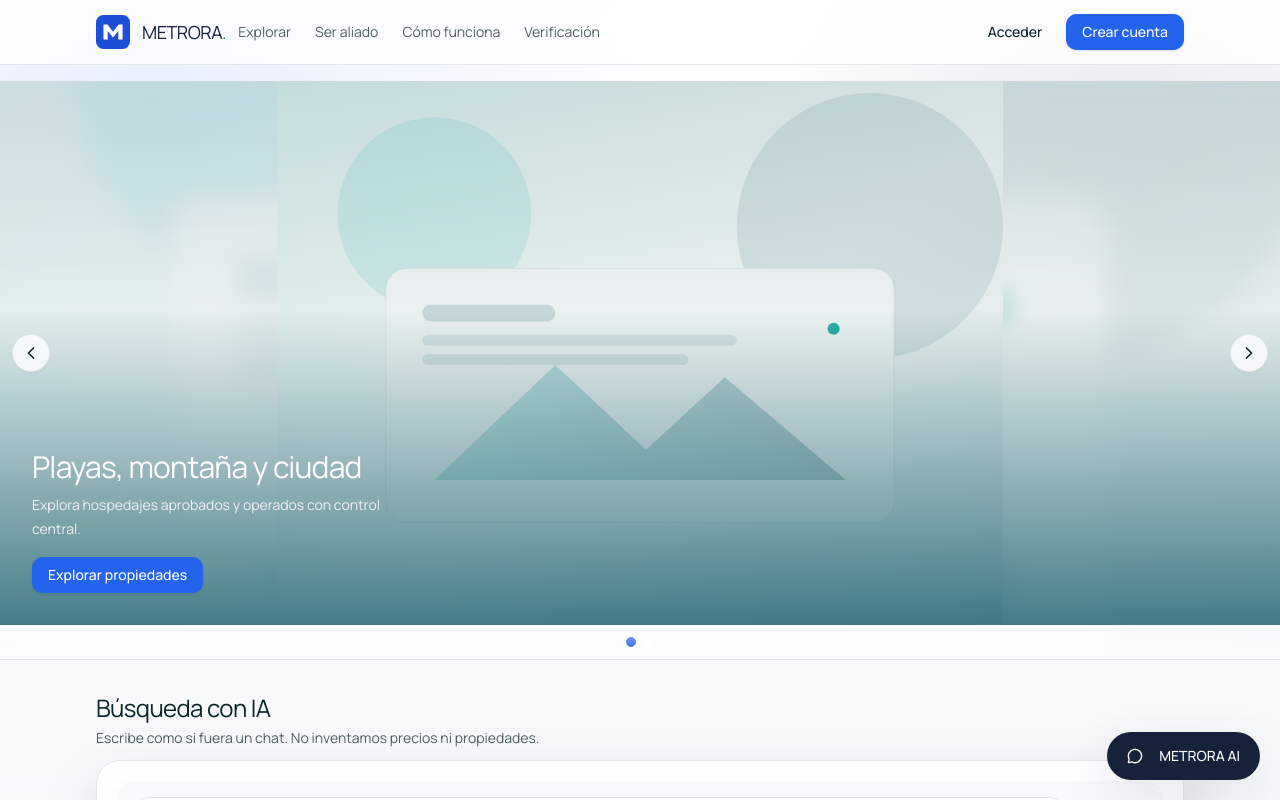
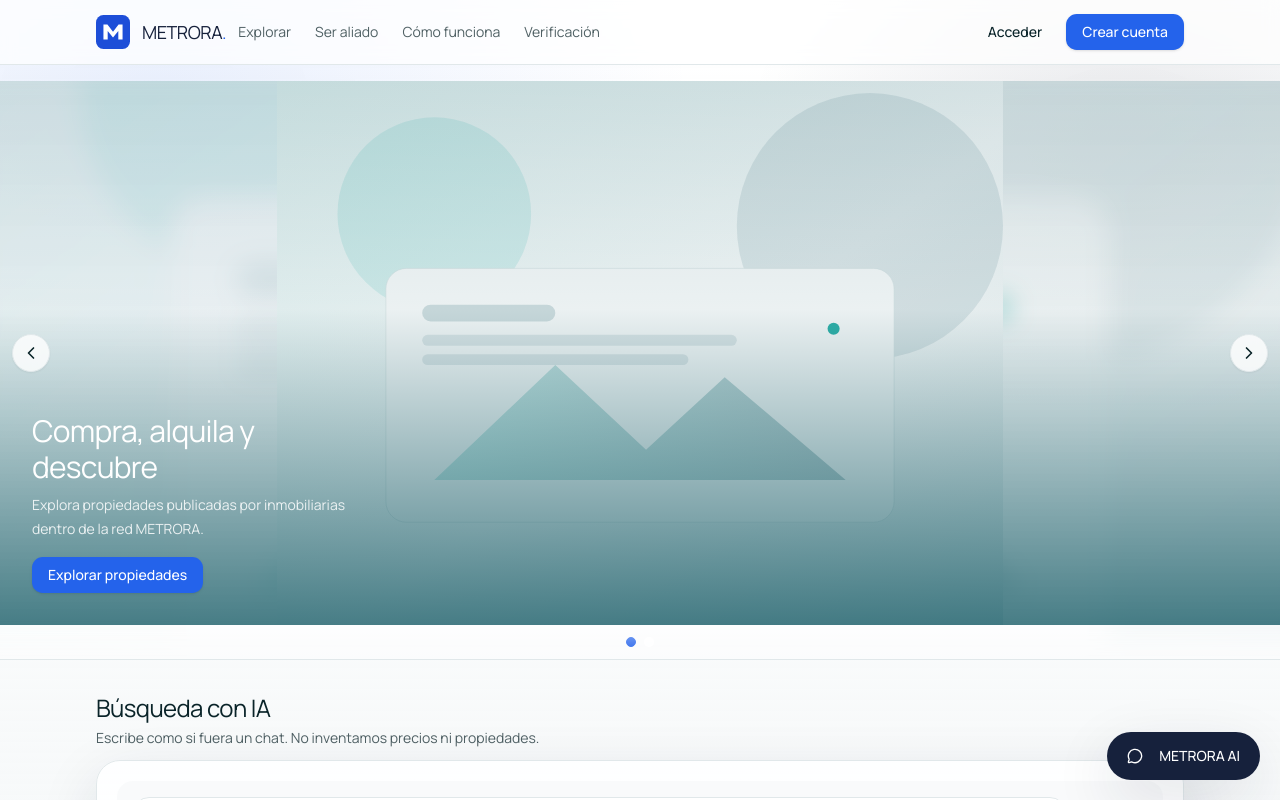
Before and after one commit to Guntherdrb30/godplace, a Next.js app: page / in a window 1280 px wide. Shown: the top 800 px of the page. Built offline with nearby package versions, Linux system fonts and the light colour scheme; no server answers; the database is empty.

Commit message:
feat(metrora): rebrand home hero fallback

```diff
--- a/src/components/site/home-hero.server.tsx
+++ b/src/components/site/home-hero.server.tsx
@@ -7,19 +7,19 @@ function fallbackSlides(): HeroSlidePublic[] {
   return [
     {
       id: "fallback-1",
-      title: "Playas, montaña y ciudad",
-      subtitle: "Explora hospedajes aprobados y operados con control central.",
+      title: "Compra, alquila y descubre",
+      subtitle: "Explora propiedades publicadas por inmobiliarias dentro de la red METRORA.",
       ctaText: "Explorar propiedades",
       ctaHref: "/search",
       imageUrl: "/placeholder-propiedad.svg",
     },
     {
       id: "fallback-2",
-      title: "Reserva con confianza",
-      subtitle: "Verificación de aliados y auditoría de acciones operativas.",
+      title: "Una red inmobiliaria inteligente",
+      subtitle: "Marketplace, CRM, inteligencia artificial y recorridos 3D en una sola plataforma.",
       ctaText: "Cómo funciona",
       ctaHref: "/#como-funciona",
-      imageUrl: "/logo-godplaces-placeholder.svg",
+      imageUrl: "/metrora-mark.svg",
     },
   ];
 }
```
